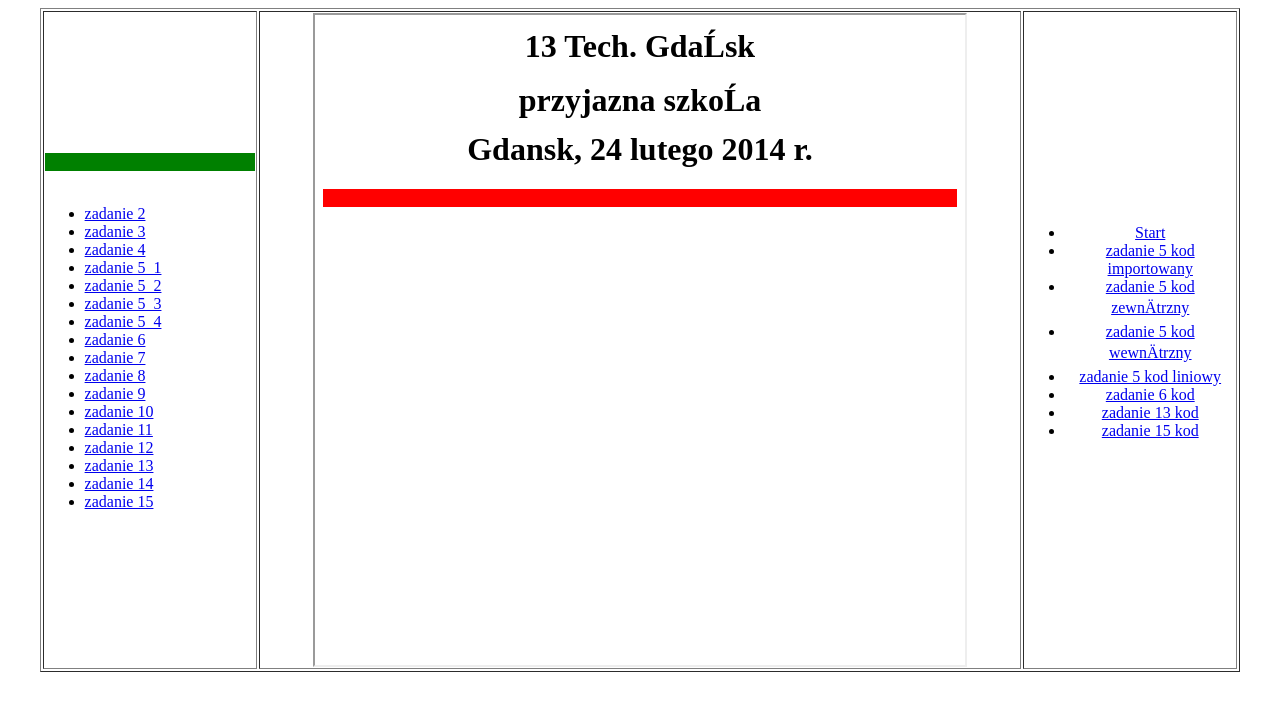
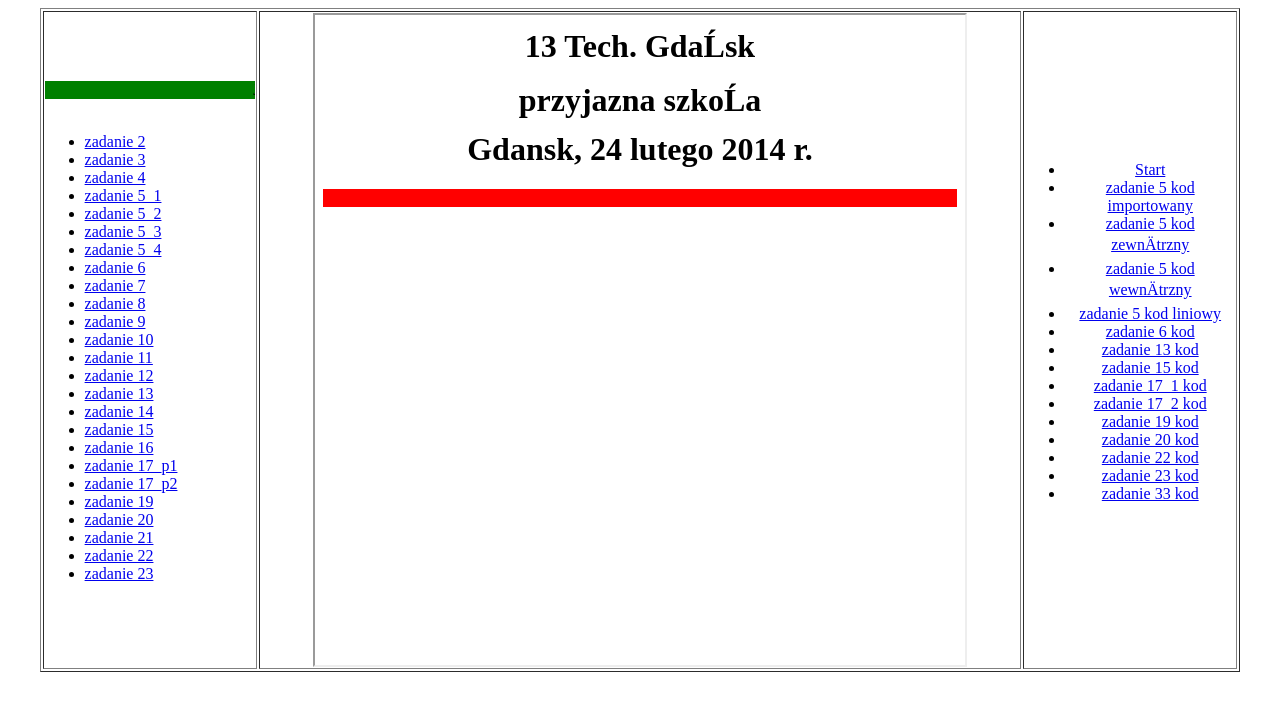
Before and after one commit to wiertl/index2, a plain HTML site: page index.html in a window 1280 px wide. Drawn offline with Linux system fonts and the light colour scheme.

Commit message:
index.html

```diff
--- a/index.html
+++ b/index.html
@@ -26,6 +26,14 @@
                     <li><a href="jaku_z13.html" target="zadania">zadanie 13</a></li>
                     <li><a href="jaku_z14.html" target="zadania">zadanie 14</a></li>
                     <li><a href="jaku_z15.html" target="zadania">zadanie 15</a></li>
+                    <li><a href="jaku_z16.html" target="zadania">zadanie 16</a></li>
+                    <li><a href="jaku_z17_p1.html" target="zadania">zadanie 17_p1</a></li>
+                    <li><a href="jaku_z17_p2.html" target="zadania">zadanie 17_p2</a></li>
+                    <li><a href="jaku_z19.html" target="zadania">zadanie 19</a></li>
+                    <li><a href="jaku_z20.html" target="zadania">zadanie 20</a></li>
+                    <li><a href="jaku_z21.html" target="zadania">zadanie 21</a></li>
+                    <li><a href="jaku_z22.html" target="zadania">zadanie 22</a></li>
+                    <li><a href="jaku_z23.html" target="zadania">zadanie 23</a></li>
                 </ul>
  </td>
       <td align=center><iframe width=650 height=650 name="zadania" src="start.html" border="0"></iframe>
@@ -40,6 +48,13 @@
                     <li><a href="kod_z6.html" target="zadania">zadanie 6 kod</a></li>
                     <li><a href="kod_z13.html" target="zadania">zadanie 13 kod</a></li>
                     <li><a href="kod_z15.html" target="zadania">zadanie 15 kod</a></li>
+                    <li><a href="kod_z17_p1.html" target="zadania">zadanie 17_1 kod</a></li>
+                    <li><a href="kod_z17_p2.html" target="zadania">zadanie 17_2 kod</a></li>
+                    <li><a href="kod_z19.html" target="zadania">zadanie 19 kod</a></li>
+                    <li><a href="kod_z20.html" target="zadania">zadanie 20 kod</a></li>
+                    <li><a href="kod_z22.html" target="zadania">zadanie 22 kod</a></li>
+                    <li><a href="kod_z23.html" target="zadania">zadanie 23 kod</a></li>
+                    <li><a href="kod_z33.html" target="zadania">zadanie 33 kod</a></li>
                 </ul>
  </td>
  </tr>
```
